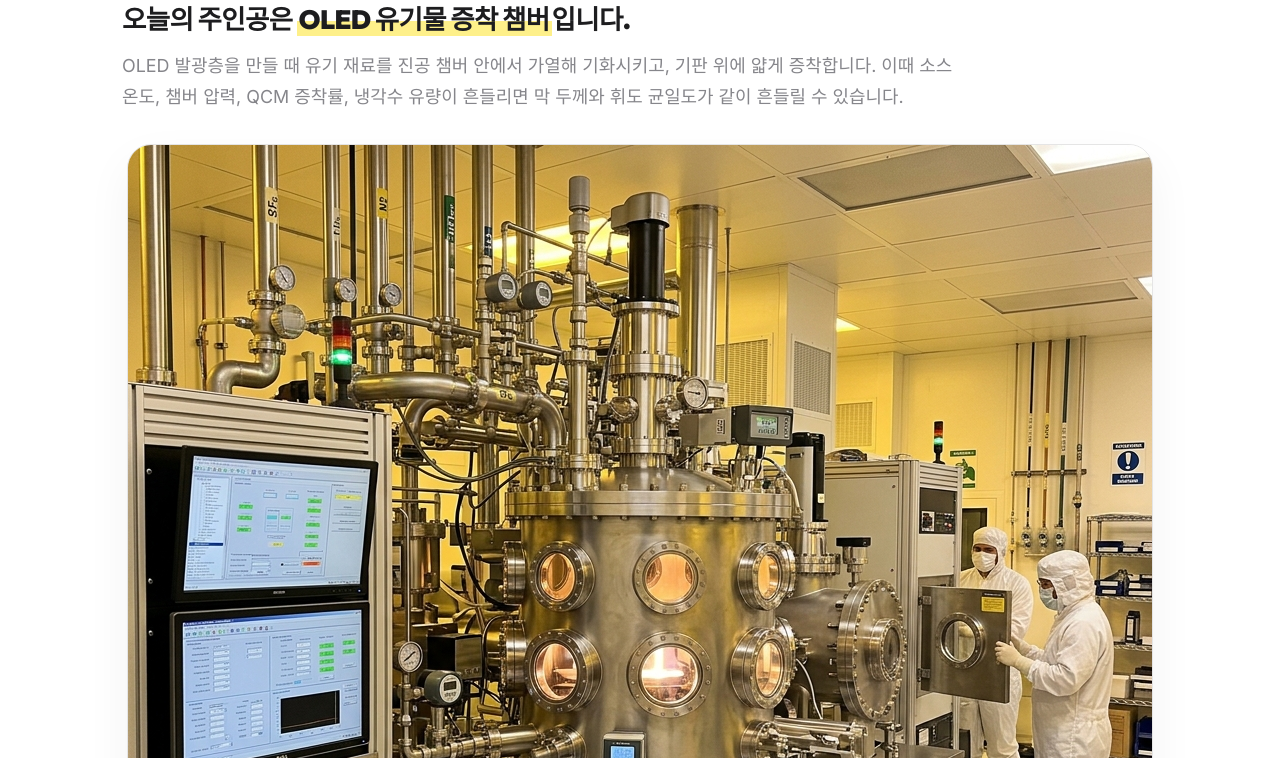
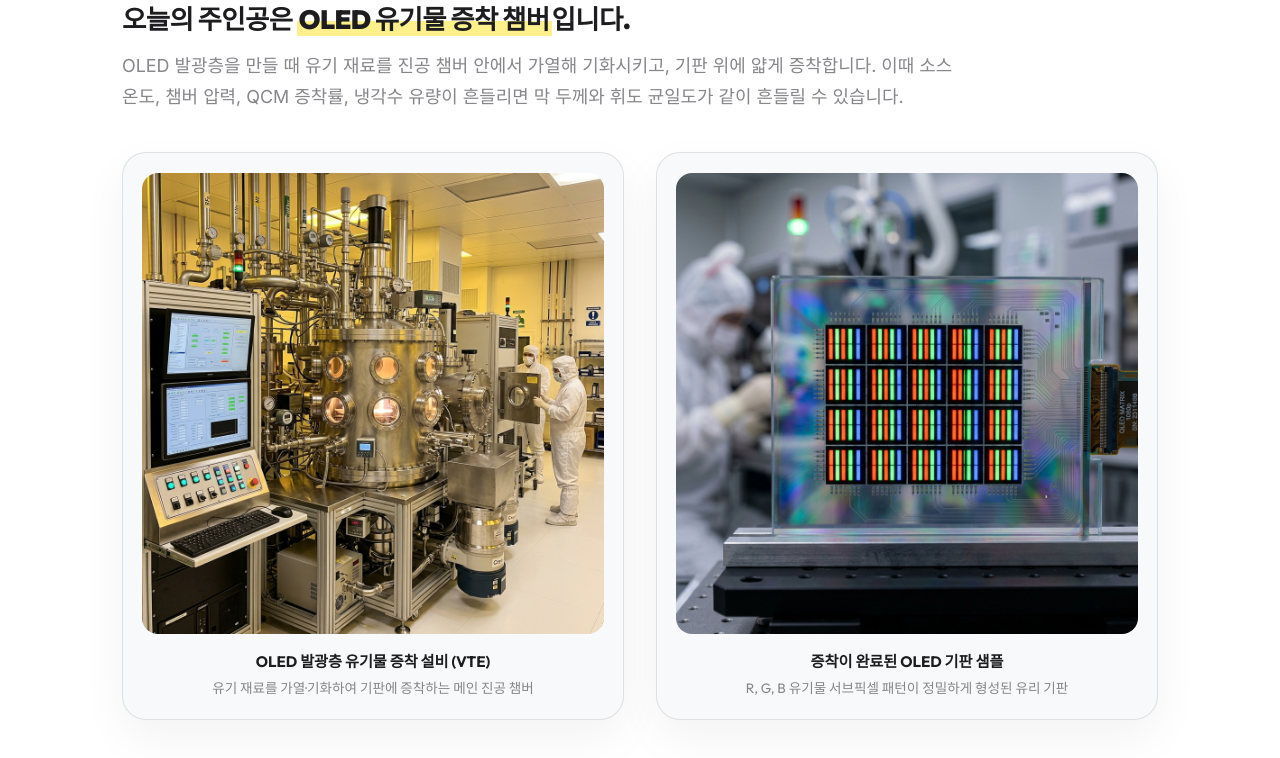
Before and after one commit to heekeunlee/lecture06, a plain HTML site: page index.html in a window 1280 px wide. Shown: the part 1160-1918 px from the top of the page. Drawn offline with Linux system fonts and the light colour scheme.

Commit message:
Update layout: Chamber on left, OLED substrate sample on right

```diff
--- a/index.html
+++ b/index.html
@@ -891,9 +891,17 @@
           OLED 발광층을 만들 때 유기 재료를 진공 챔버 안에서 가열해 기화시키고, 기판 위에 얇게 증착합니다.
           이때 소스 온도, 챔버 압력, QCM 증착률, 냉각수 유량이 흔들리면 막 두께와 휘도 균일도가 같이 흔들릴 수 있습니다.
         </p>
-        <div style="margin: 2rem 0; text-align: center;">
-          <img src="oled_chamber.png" alt="OLED 증착 설비 (VTE 챔버) 실제 사진" style="max-width: 100%; border-radius: 24px; box-shadow: var(--shadow); border: 1px solid var(--border);">
-          <p style="color: var(--text-secondary); font-size: 0.9rem; margin-top: 0.8rem;">OLED 발광층 유기물 증착 챔버 (VTE) 실제 형태</p>
+        <div style="margin: 2.5rem 0; display: flex; gap: 2rem; justify-content: center; align-items: stretch; flex-wrap: wrap;">
+          <div style="flex: 1; min-width: 280px; display: flex; flex-direction: column; align-items: center; justify-content: space-between; border: 1px solid var(--border); border-radius: 24px; padding: 1.2rem; background: var(--bg-secondary); box-shadow: var(--shadow);">
+            <img src="oled_chamber.png" alt="OLED 증착 설비 (VTE 챔버) 실제 사진" style="width: 100%; height: auto; object-fit: cover; border-radius: 16px;">
+            <p style="color: var(--text-primary); font-size: 0.95rem; font-weight: 700; margin-top: 1rem; text-align: center;">OLED 발광층 유기물 증착 설비 (VTE)</p>
+            <p style="color: var(--text-secondary); font-size: 0.85rem; margin-top: 0.2rem; text-align: center; word-break: keep-all;">유기 재료를 가열·기화하여 기판에 증착하는 메인 진공 챔버</p>
+          </div>
+          <div style="flex: 1; min-width: 280px; display: flex; flex-direction: column; align-items: center; justify-content: space-between; border: 1px solid var(--border); border-radius: 24px; padding: 1.2rem; background: var(--bg-secondary); box-shadow: var(--shadow);">
+            <img src="oled_substrate.png" alt="증착된 OLED 디스플레이 기판 샘플" style="width: 100%; height: auto; object-fit: cover; border-radius: 16px;">
+            <p style="color: var(--text-primary); font-size: 0.95rem; font-weight: 700; margin-top: 1rem; text-align: center;">증착이 완료된 OLED 기판 샘플</p>
+            <p style="color: var(--text-secondary); font-size: 0.85rem; margin-top: 0.2rem; text-align: center; word-break: keep-all;">R, G, B 유기물 서브픽셀 패턴이 정밀하게 형성된 유리 기판</p>
+          </div>
         </div>
         <div class="time-table" aria-label="설비 데이터 처리 단계">
           <div class="time-row">
```
Also changed, not shown: oled_substrate.png (added).
